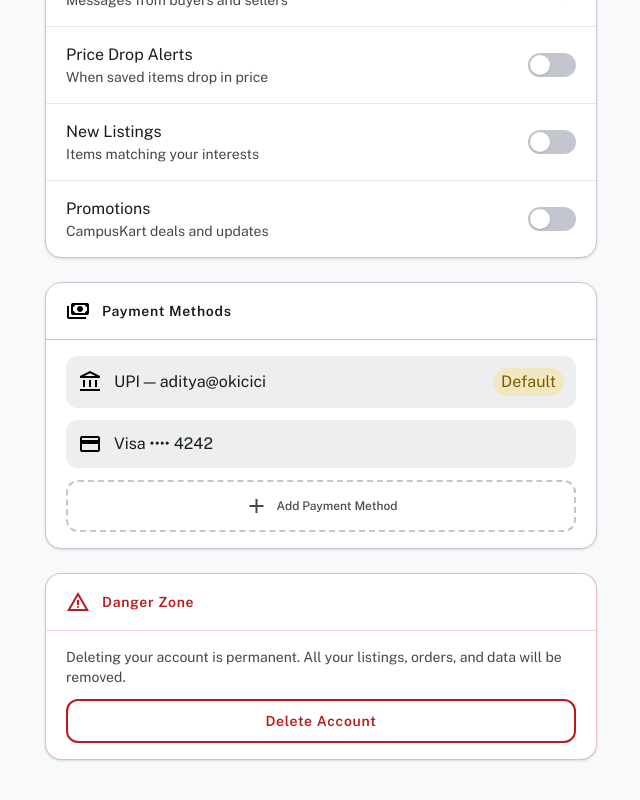
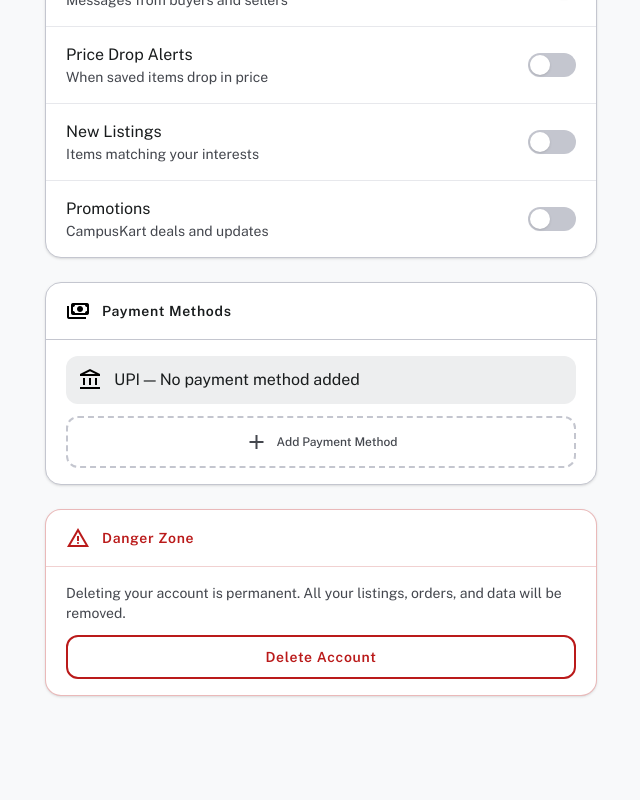
Before and after one commit to snairhridya/campuskartnew, a Next.js app: page /account in a window 1280 px wide. Shown: the part 1463-2263 px from the top of the page, without its empty margins (319-959 px from the left). After the commit the page ends 2223 px from the top, so only its background shows below. Built offline with nearby package versions, Linux system fonts and the light colour scheme; no server answers.

Commit message:
Remove hardcoded payment method data

```diff
--- a/app/account/page.tsx
+++ b/app/account/page.tsx
@@ -296,8 +296,7 @@
           </div>
           <div className="px-5 py-4 flex flex-col gap-3">
             {[
-              { icon: "account_balance", label: "UPI — aditya@okicici",      badge: "Default" },
-              { icon: "credit_card",     label: "Visa •••• 4242",            badge: null      },
+              { icon: "account_balance", label: "UPI — No payment method added", badge: null },
             ].map((method) => (
               <div key={method.label} className="flex items-center gap-3 p-3 bg-surface-container rounded-xl">
                 <span className="material-symbols-outlined text-primary" aria-hidden="true">{method.icon}</span>
```
